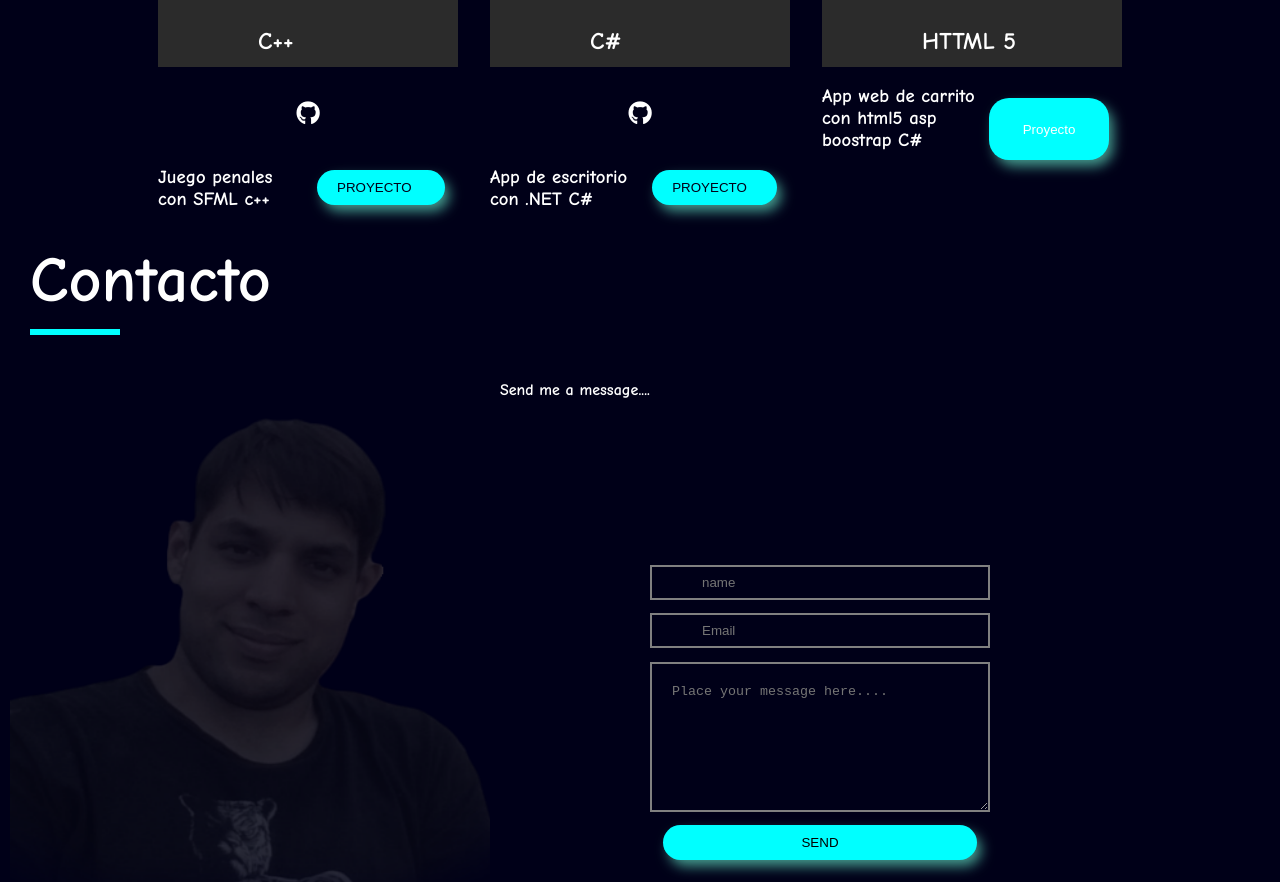
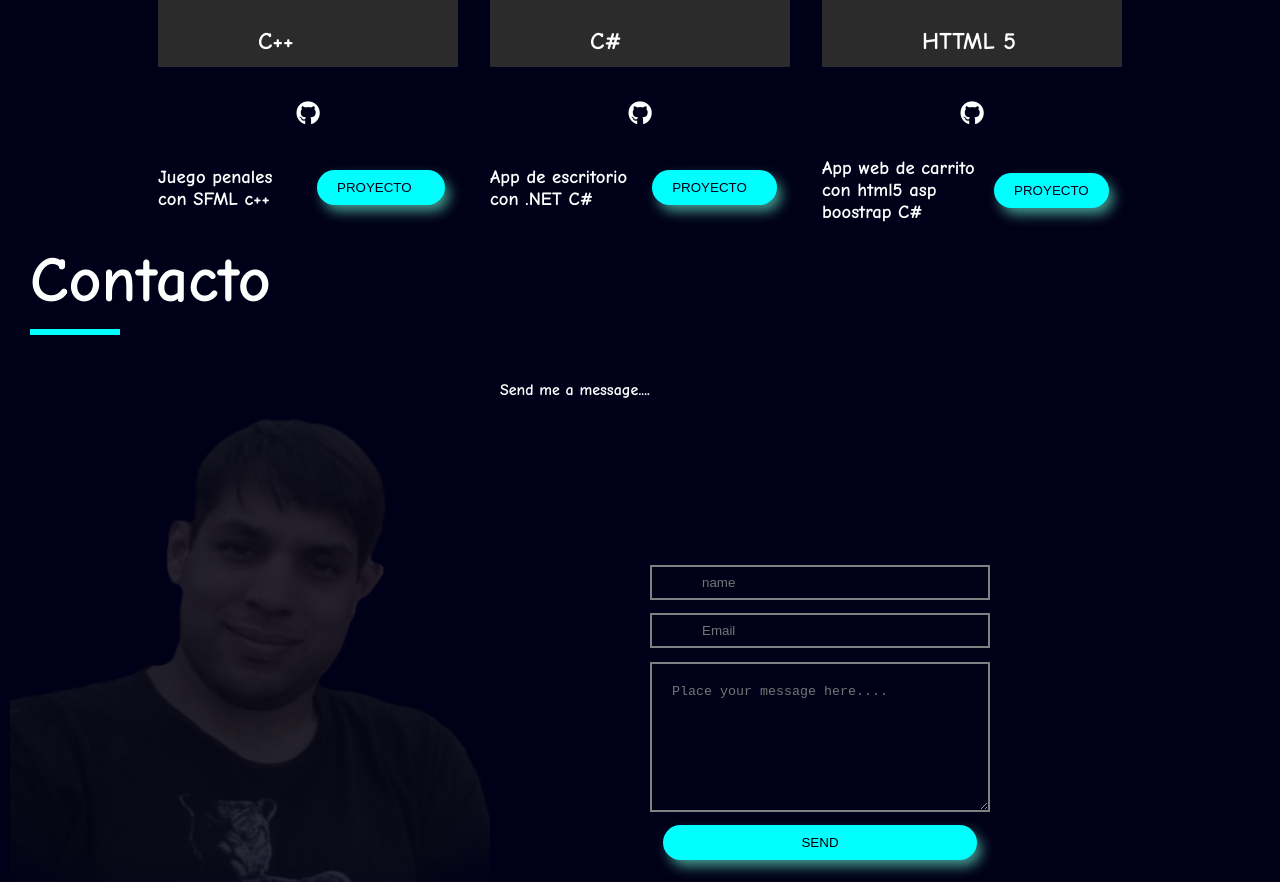
Before and after one commit to Foofedex/Portfolio, a plain HTML site: page index.html in a window 1280 px wide. Shown: the part 2011-2893 px from the top of the page. Drawn offline with Linux system fonts and the light colour scheme.

Commit message:
cambiando imagen y descripcion

```diff
--- a/index.html
+++ b/index.html
@@ -102,7 +102,9 @@
              <div class="card_title">
                 <h2>C# </h2>
             </div>
+
             <div class="card_projects-links">
+
                <a href="https://github.com/Foofedex/TPWinForm_equipo-22.git" target="_blank">
                    <i class="fab fa-github" ></i>
               </a>
@@ -112,16 +114,24 @@
              <button class="Project-details download-cv">
                <a href="https://github.com/Foofedex/TPWinForm_equipo-22.git" target="_blank">Proyecto</a>
                 </button>
-                 </button>
+
                 </div>
     </div>
+
+
     <div class="card">
         <div class="card_img3">
          </div>
          <div class="card_title">
             <h2>HTTML 5</h2>
          </div>
+
          <div class="card_projects-links">
+            <a href="https://github.com/Foofedex/TP_Webforms_Equipo_22-main.git" target="_blank">
+                <i class="fab fa-github" ></i>
+            </a>
+            </div>
+            <div class="Project-details-content">
             <h3>App web de carrito con html5 asp boostrap C# </h3>
             <button class="Project-details download-cv">
               <a href="https://github.com/Foofedex/TP_Webforms_Equipo_22-main.git" target="_blank">Proyecto</a>
--- a/styles.css
+++ b/styles.css
@@ -88,7 +88,7 @@ h1 {
 }
 
 .main img{
-    width: 350px;
+    width: auto;
     border: 7px solid  aqua;
     height: 500px;
     z-index: 1;
```
